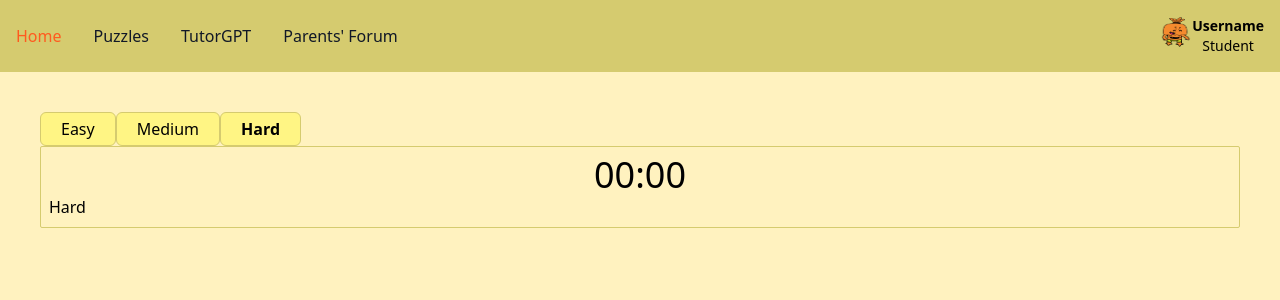
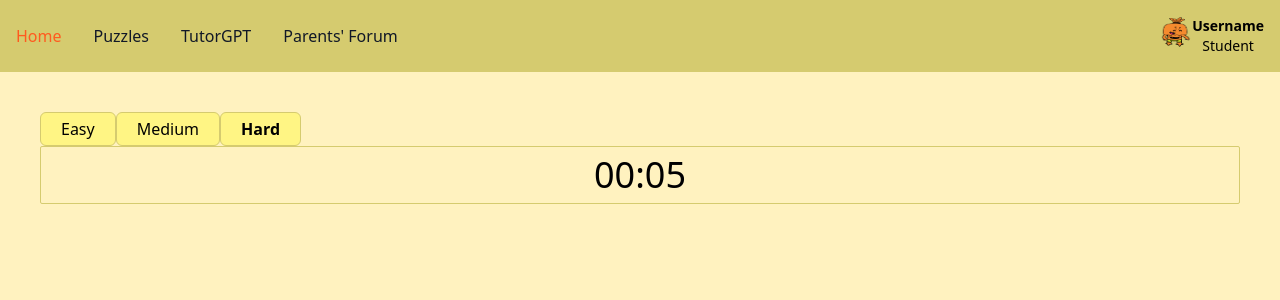
Before and after one commit to mohammadfadhli/sensoryspark, a Vue app: page /puzzle/hard in a window 1280 px wide. Shown: the top 300 px of the page. Built offline with nearby package versions, Linux system fonts and the light colour scheme.

Commit message:
Edit timer

```diff
--- a/src/components/puzzle/Easy.vue
+++ b/src/components/puzzle/Easy.vue
@@ -4,7 +4,9 @@ import { useTimeStore } from "@/stores/useTimeStore";
 
 const store = useTimeStore();
 
-store.startStatus = constants.TIMER_START;
+store.easyStartStatus = constants.TIMER_START;
+store.mediumStartStatus = constants.TIMER_RESET;
+store.hardStartStatus = constants.TIMER_RESET;
 </script>
 
 <template>
--- a/src/components/puzzle/Hard.vue
+++ b/src/components/puzzle/Hard.vue
@@ -1,7 +1,13 @@
 <script setup>
+import constants from "@/assets/constants";
+import { useTimeStore } from "@/stores/useTimeStore";
 
+const store = useTimeStore();
+
+store.easyStartStatus = constants.TIMER_RESET;
+store.mediumStartStatus = constants.TIMER_RESET;
+store.hardStartStatus = constants.TIMER_START;
 </script>
 
 <template>
-    <p>Hard</p>
 </template>
--- a/src/components/puzzle/Medium.vue
+++ b/src/components/puzzle/Medium.vue
@@ -4,7 +4,9 @@ import { useTimeStore } from "@/stores/useTimeStore";
 
 const store = useTimeStore();
 
-store.startStatus = constants.TIMER_RESET;
+store.easyStartStatus = constants.TIMER_RESET;
+store.mediumStartStatus = constants.TIMER_START;
+store.hardStartStatus = constants.TIMER_RESET;
 </script>
 
 <template>
--- a/src/stores/useTimeStore.js
+++ b/src/stores/useTimeStore.js
@@ -2,9 +2,13 @@ import { ref } from 'vue';
 import { defineStore } from 'pinia';
 
 export const useTimeStore = defineStore('time', () => {
-    const startStatus = ref(null);
+    const easyStartStatus = ref(null);
+    const mediumStartStatus = ref(null);
+    const hardStartStatus = ref(null);
 
     return {
-        startStatus,
+        easyStartStatus,
+        mediumStartStatus,
+        hardStartStatus,
     };
 });
--- a/src/views/Puzzle.vue
+++ b/src/views/Puzzle.vue
@@ -28,7 +28,7 @@ const store = useTimeStore();
         </div>
     </div>
     <div class="border border-green rounded-sm p-2">
-        <Time :startStatus="store.startStatus" />
+        <Time :startStatus="$route.name === 'easy' ? store.easyStartStatus : $route.name === 'medium' ? store.mediumStartStatus : store.hardStartStatus" />
         <router-view/>
     </div>
 </template>
```
